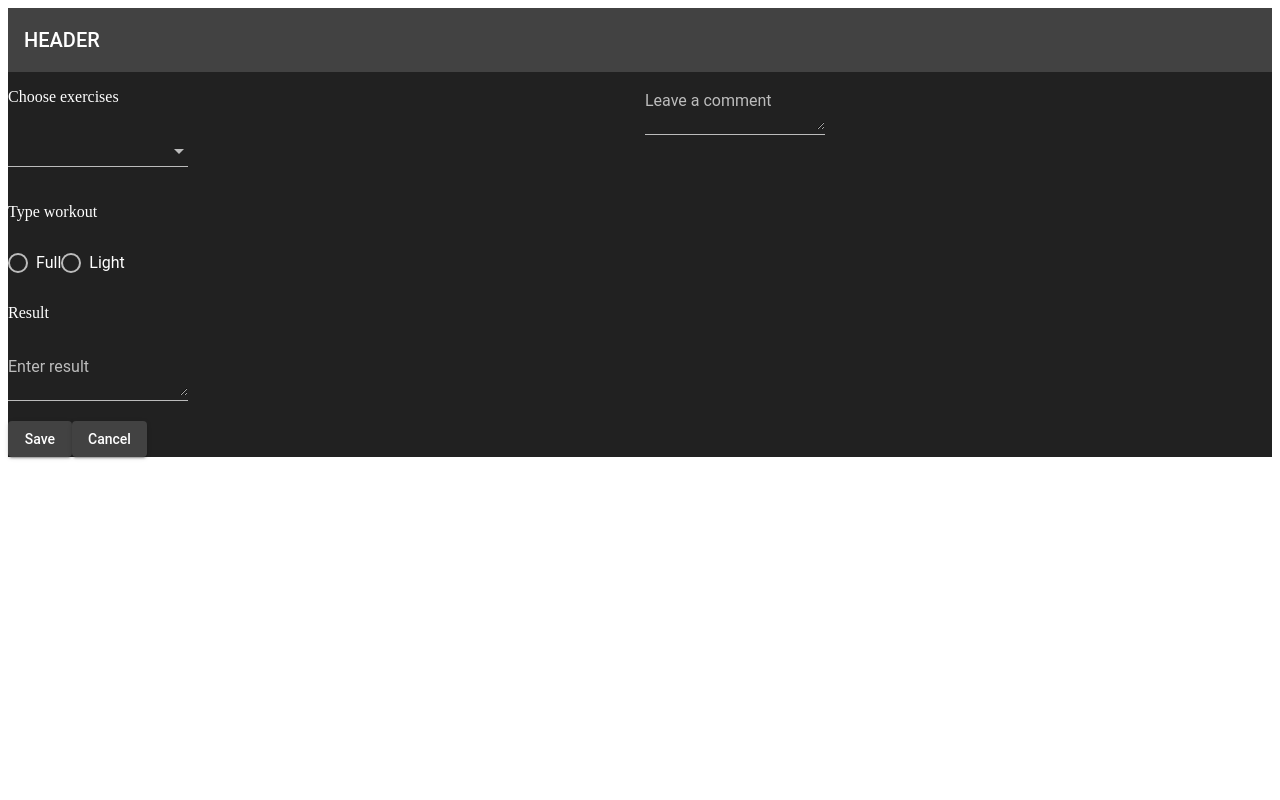
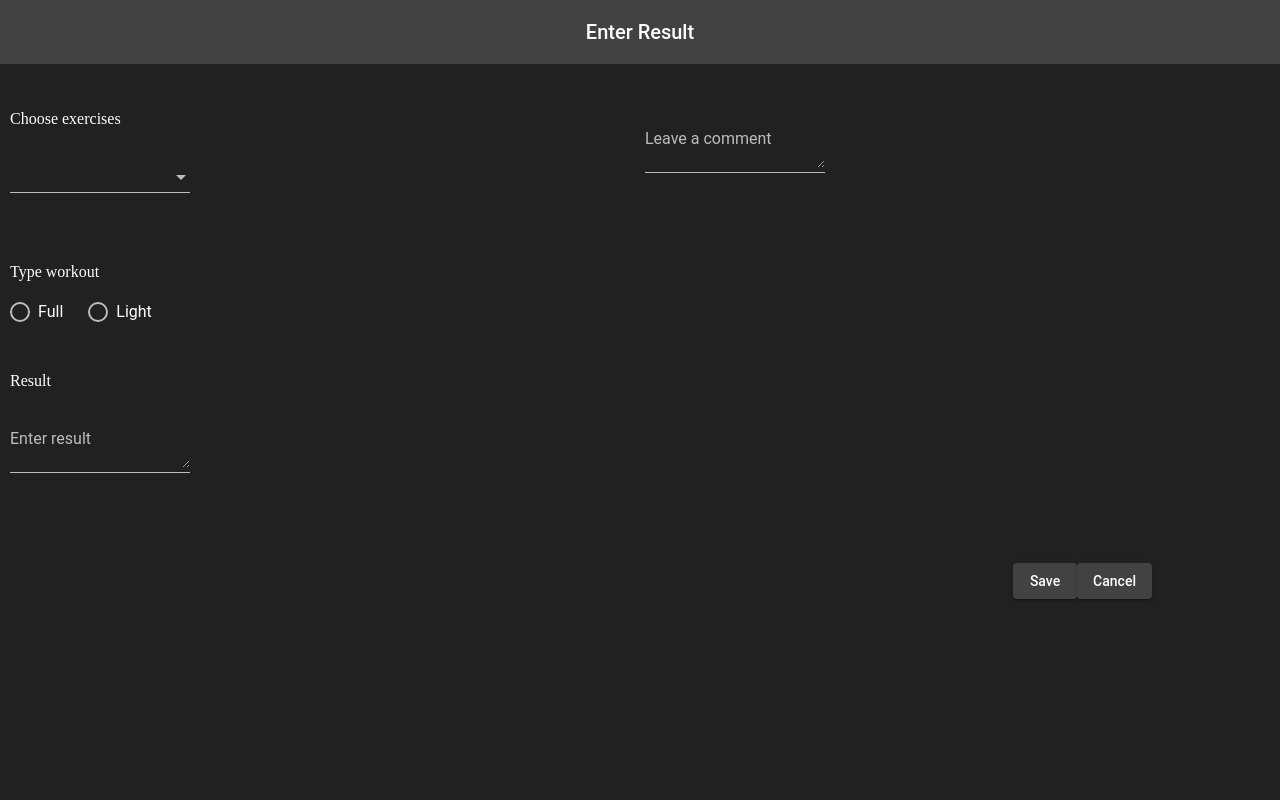
Before and after one commit to burymm/crossfit-results, an Angular app in the folder front/: page /enter in a window 1280 px wide. Shown: the top 800 px of the page. Built offline with nearby package versions, Linux system fonts and the light colour scheme.

Commit message:
ref styles

```diff
--- a/front/src/app/app.component.html
+++ b/front/src/app/app.component.html
@@ -1,2 +1,4 @@
 
 <app-enter-results></app-enter-results>
+
+<router-outlet></router-outlet>
--- a/front/src/app/enter-results/enter-results.component.html
+++ b/front/src/app/enter-results/enter-results.component.html
@@ -1,14 +1,13 @@
 <div class="container crossfit-dark-theme">
 
 <div>
-	<mat-toolbar class="header" color="primary">HEADER</mat-toolbar>
+	<mat-toolbar class="header" color="primary"><h3 class="header-text">Enter Result</h3></mat-toolbar>
 </div>
-
 
 	<div class="main">
 	<div class="left">
-		<div>
-			<p class="white">Choose exercises</p>
+		<div class="container-item">
+			<p class="white header-item">Choose exercises</p>
 			<mat-form-field>
   				<mat-select [(value)]="selected">
    				<mat-option color="primary"><p class="red">None</p></mat-option>
@@ -19,38 +18,39 @@
 			</mat-form-field>
 		</div>
 
-		<div>
-			<p class="white">Type workout</p>
+		<div class="container-item">
+			<p class="white header-item">Type workout</p>
 			<mat-radio-group>
-	  			<mat-radio-button value="1" color="accent"><p class="white">Full</p></mat-radio-button>
-	  			<mat-radio-button value="2" color="accent"><p class="white">Light</p></mat-radio-button>
+	  			<mat-radio-button value="1" color="accent"><p class="radio-btn white">Full</p></mat-radio-button>
+	  			<mat-radio-button value="2" color="accent"><p class="radio-btn white">Light</p></mat-radio-button>
 			</mat-radio-group>
 		</div>
 
 
-		<div>
-			<p class="white">Result</p>
+		<div class="container-item">
+			<p class="white header-item">Result</p>
 			<mat-form-field color="accent">
 	  			<textarea matInput placeholder="Enter result" matTextareaAutosize matAutosizeMinRows="2"
 	            	matAutosizeMaxRows="5" class="white"></textarea>
 			</mat-form-field>
 	 	</div>
 	</div>
-	<div class="right">
+	<div class="right container-item">
  		<form class="example-form">
   			<mat-form-field class="example-full-width"  color="accent">
     		<textarea matInput placeholder="Leave a comment" class="white"></textarea>
   			</mat-form-field>
 		</form>
  	</div>
-
-
-	</div> <!-- end main -->
+	</div><!-- end main -->
 
 
  	<div class="bottom">
- 		<button mat-raised-button color="primary">Save</button>
+ 		<button mat-raised-button color="primary" (click)="goToViewResults()">Save</button>
  		<button mat-raised-button color="primary">Cancel</button>
  	</div>
 
-</div>
+</div><!-- end container -->
+
+
+<router-outlet></router-outlet>
--- a/front/src/app/enter-results/enter-results.component.scss
+++ b/front/src/app/enter-results/enter-results.component.scss
@@ -1,5 +1,9 @@
 .header {
 	grid-area: header;
+}
+
+.header-text {
+	margin: auto;
 }
 
 .left {
@@ -17,10 +21,13 @@
 	grid-template-columns: 1fr 1fr;
 	grid-template-rows: 1fr;
 	grid-gap: 10px;
+	margin: 10px;
 }
 
 .bottom {
 	grid-area: bottom;
+	margin: 10px 10%;
+	text-align: end;
 }
 
 .container {
@@ -29,7 +36,15 @@
 						 "main"
 						 "bottom";
 	grid-template-columns: 1fr;
-	grid-template-rows: 1fr;
+	grid-template-rows: 100px 1fr 1fr;
+	min-height: 100vh;
+}
+
+@media screen and (max-width: 600px) {
+	.main {
+		grid-template-areas: "left"
+							 "right";
+	}
 }
 
 .white {
@@ -39,3 +54,19 @@
 .red {
 	color: #FF5722;
 }
+
+.container-item {
+	margin-bottom: 50px;
+}
+
+.header-item {
+	padding-bottom: 20px;
+}
+
+.radio-btn {
+	padding-right: 25px;
+}
+
+.btn {
+	padding-right: 25px;
+}
--- a/front/src/app/enter-results/enter-results.component.ts
+++ b/front/src/app/enter-results/enter-results.component.ts
@@ -1,8 +1,22 @@
-import { Component } from '@angular/core';
+import { Component, OnInit } from '@angular/core';
+import { ActivatedRoute } from '@angular/router';
+import { Router } from '@angular/router';
 
 @Component({
   selector: 'app-enter-results',
   templateUrl: './enter-results.component.html',
   styleUrls: ['./enter-results.component.scss']
 })
-export class EnterResultsComponent { }
+
+export class EnterResultsComponent implements OnInit {
+
+  constructor(private router: Router) { }
+
+  ngOnInit() {
+  }
+
+goToViewResults() {
+	this.router.navigate(['view']);
+}
+
+}
--- /dev/null
+++ b/front/src/app/view-results/view-results.component.html
@@ -0,0 +1 @@
+<h2>View your result</h2>
--- /dev/null
+++ b/front/src/app/view-results/view-results.component.scss
@@ -0,0 +1,22 @@
+
+content_copy
+.example-container {
+  display: flex;
+  flex-direction: column;
+  min-width: 300px;
+}
+
+.example-header {
+  min-height: 64px;
+  padding: 8px 24px 0;
+}
+
+.mat-form-field {
+  font-size: 14px;
+  width: 100%;
+}
+
+.mat-table {
+  overflow: auto;
+  max-height: 500px;
+}
--- /dev/null
+++ b/front/src/app/view-results/view-results.component.ts
@@ -0,0 +1,15 @@
+import { Component, OnInit } from '@angular/core';
+
+@Component({
+  selector: 'app-view-results',
+  templateUrl: './view-results.component.html',
+  styleUrls: ['./view-results.component.scss']
+})
+export class ViewResultsComponent implements OnInit {
+
+  constructor() { }
+
+  ngOnInit() {
+  }
+
+}
--- a/front/src/styles.scss
+++ b/front/src/styles.scss
@@ -1 +1,6 @@
 @import "~@angular/material/prebuilt-themes/deeppurple-amber.css";
+
+* {
+	margin: 0;
+	padding: 0;
+}
```
Also changed, not shown: front/src/app/app-routing.module.ts (added, +19 -0 lines), front/src/app/app.module.ts (+11 -2 lines).
